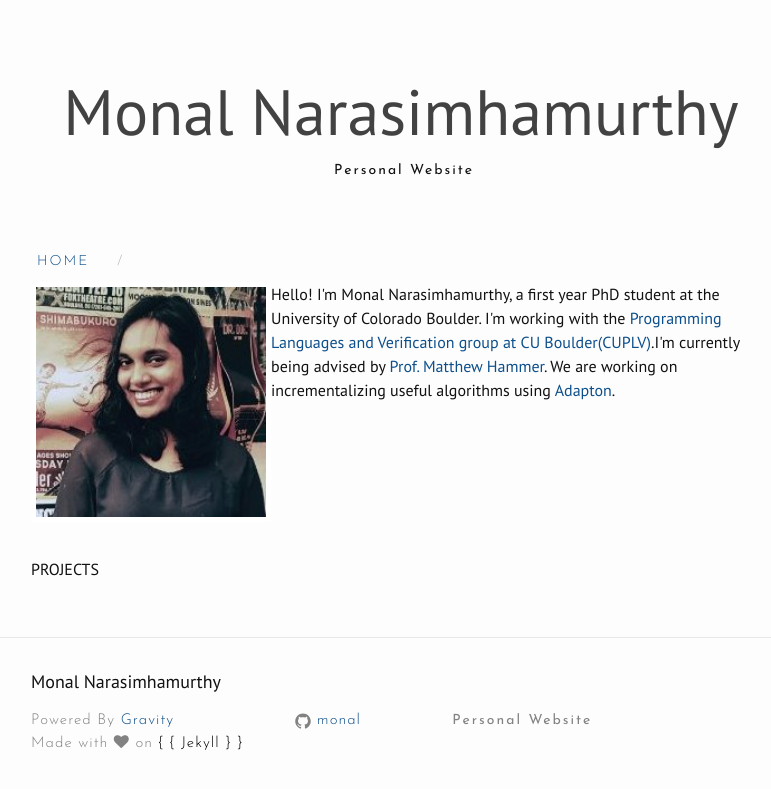
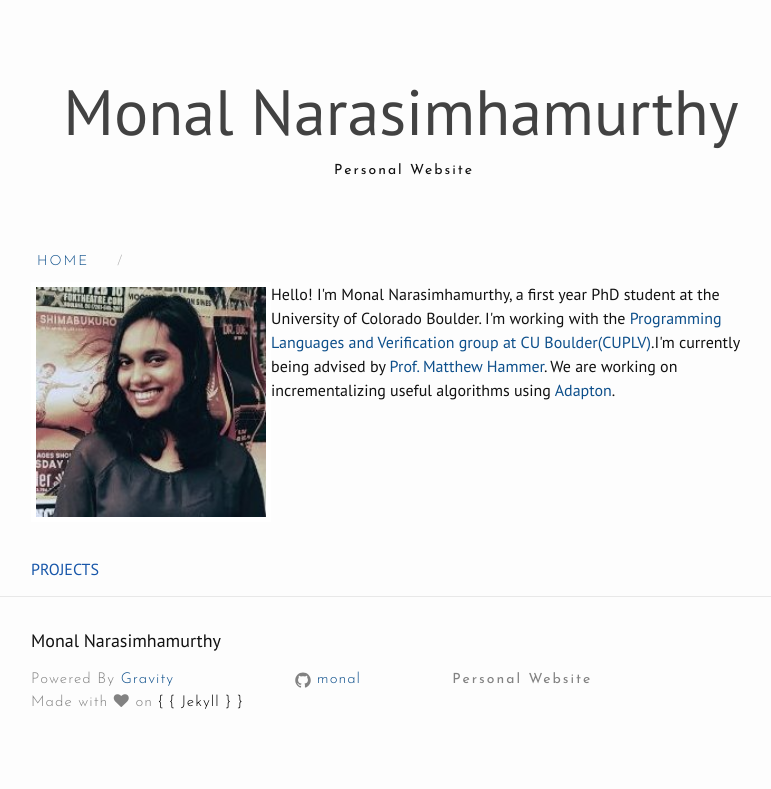
Before and after one commit to monal/monal.github.io, a Jekyll site: the page built from index.html, in a window 1280 px wide. Shown: the top 789 px of the page, without its empty margins (239-1010 px from the left). Built offline with Jekyll 4.4.1, drawn with Linux system fonts in a browser that asks for light colours; nearby versions of some CDN libraries.

```diff
--- a/index.html
+++ b/index.html
@@ -7,6 +7,6 @@
 <p style="margin-top: 10px; margin-left: 30px">Hello! I'm Monal Narasimhamurthy, a first year PhD student at the University of Colorado Boulder. I'm working with the <a href="http://plv.colorado.edu">Programming Languages and Verification group at CU Boulder(CUPLV)</a>.I'm currently being advised by <a href="http://www.matthewhammer.org">Prof. Matthew Hammer</a>. We are working on incrementalizing useful algorithms using <a href="http://plv.colorado.edu/adapton/">Adapton</a>.
 </p>
 </div>
-<div class="home" style="margin-top:60px">
-<h4 style="float: left">PROJECTS</h4>
+<div style="margin-top:60px">
+<h4 style="float: left; color:#1756a9">PROJECTS</h4>
 </div>
```
